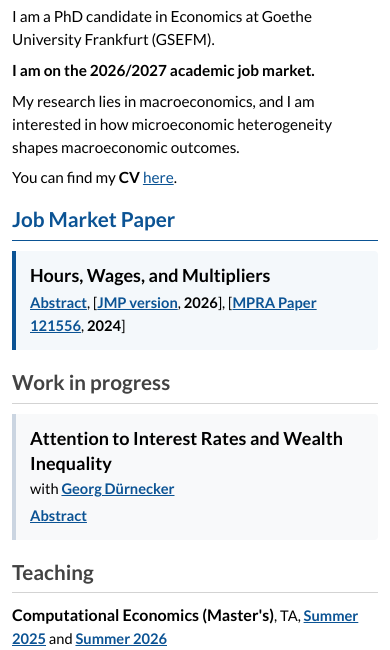
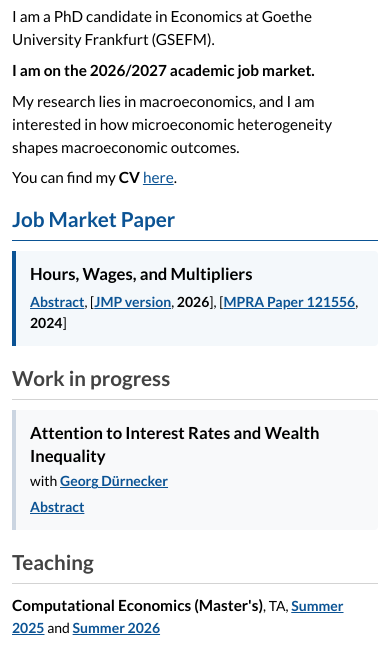
Before and after one commit to maciejsztachera/maciejsztachera.github.io, a plain HTML site: page index.html in a window 390 px wide. Shown: the part 86-736 px from the top of the page. Drawn offline with Linux system fonts and the light colour scheme.

Commit message:
Add files via upload

```diff
--- a/index.html
+++ b/index.html
@@ -127,7 +127,7 @@
   }
 
   .paper-title {
-    font-size: 13.5pt;
+    font-size: 12.5pt;
     font-weight: bold;
     color: #000000;
     margin-bottom: 4px;
@@ -135,21 +135,21 @@
   }
 
   .course-title {
-    font-size: 12pt !important;
+    font-size: 11.5pt !important;
     font-weight: bold;
     color: #000000;
   }
 
   .paper-links, .paper-author, .teaching-details, .sidebar-content {
-    font-size: 11pt;
+    font-size: 10.5pt;
     color: #000000;
     line-height: 1.55;
   }
 
   .paper-author {
-    display: block;
     font-weight: normal;
-    margin-top: 2px;
+    margin-left: 4px;
+    white-space: nowrap;
   }
 
   .paper-links a, .abstract-btn, .paper-author a, .teaching-details a, .sidebar-content a {
@@ -165,7 +165,7 @@
     margin-top: 10px;
     margin-bottom: 6px;
     padding: 12px 15px;
-    font-size: 10.5pt;
+    font-size: 10pt;
     line-height: 1.55;
     color: #222222;
     border-radius: 0 4px 4px 0;
@@ -248,6 +248,12 @@
 
     .sidebar-section {
       margin-bottom: 18px;
+    }
+
+    .paper-author {
+      display: block;
+      margin-left: 0;
+      margin-top: 2px;
     }
   }
 </style>
```
